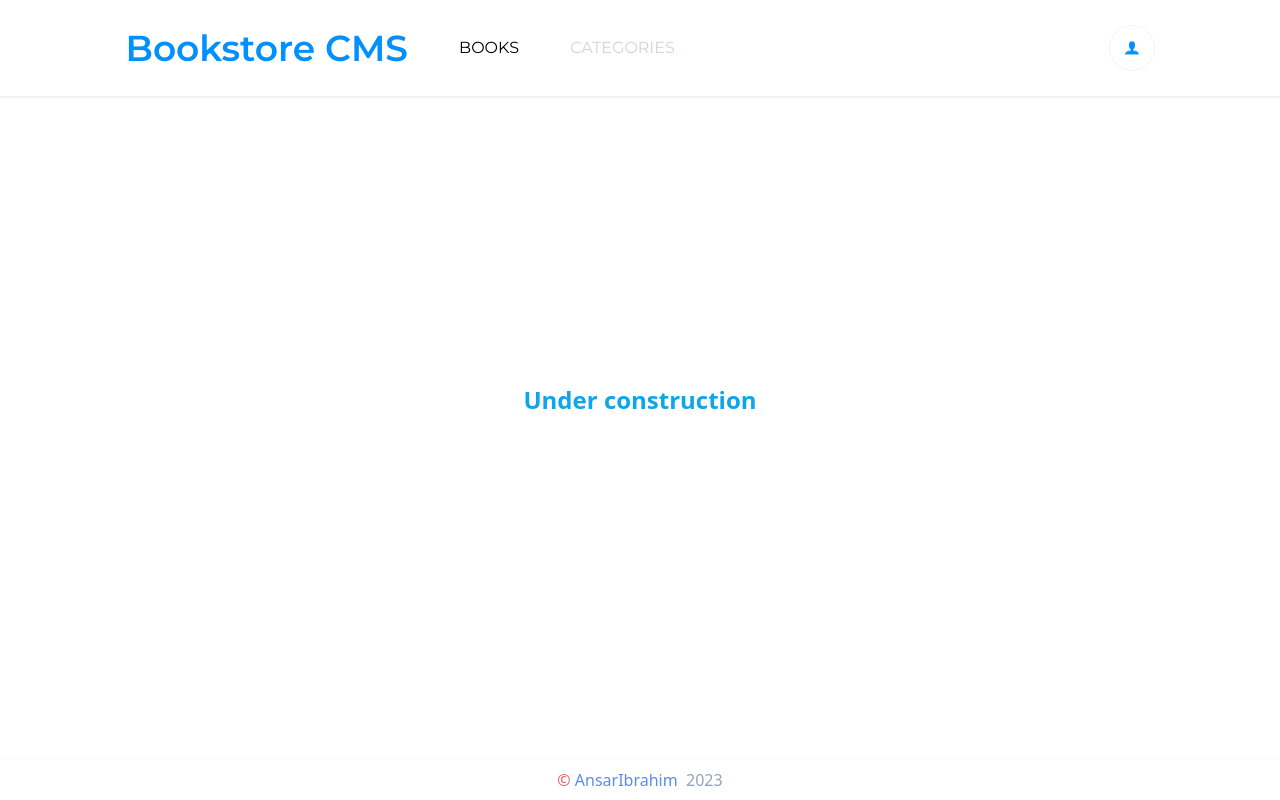
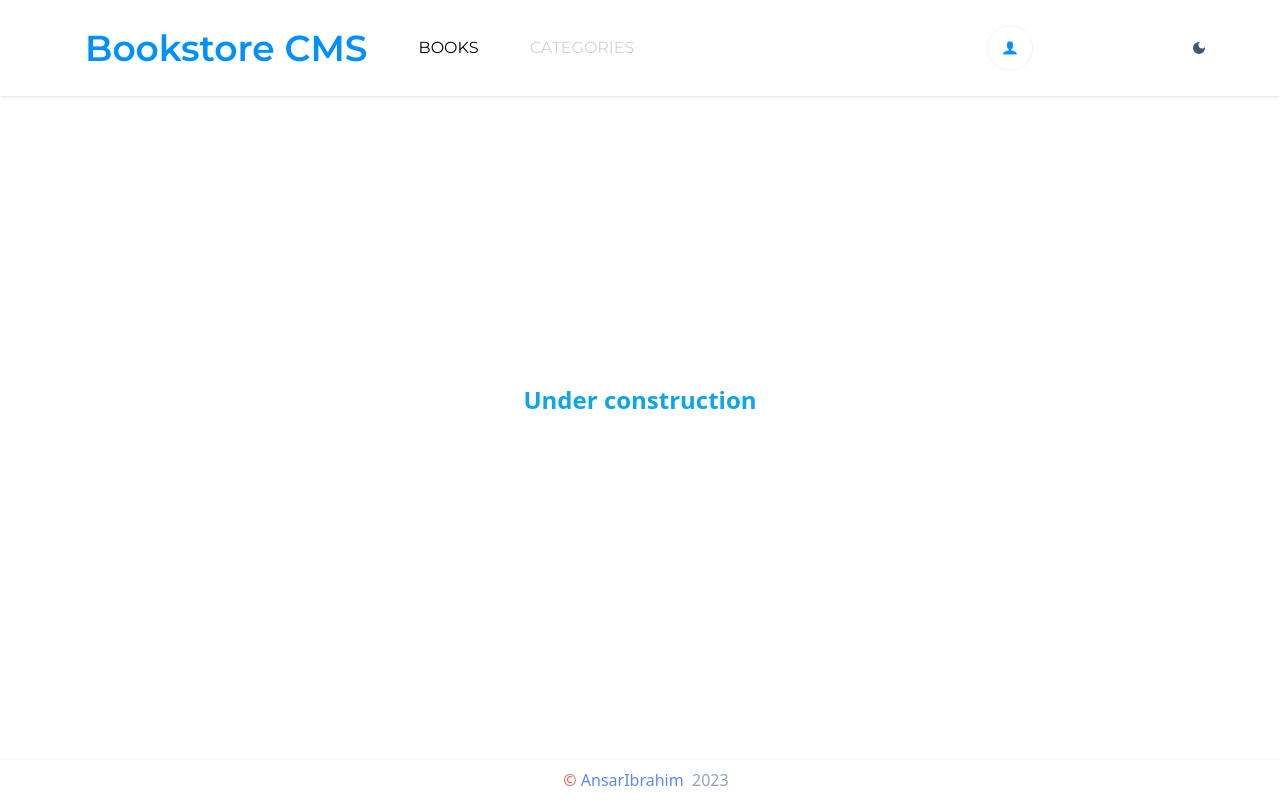
Before and after one commit to AnsarIbrahim/Bookstore, a React (Create React App) app: page /categories in a window 1280 px wide. Built offline with nearby package versions, Linux system fonts and the light colour scheme; a web font is replaced by a local one.

Commit message:
dark-mode 💡💡💡

```diff
--- a/src/components/Footer/Footer.jsx
+++ b/src/components/Footer/Footer.jsx
@@ -1,7 +1,13 @@
 import React from 'react';
+import { MdDarkMode } from 'react-icons/md';
 
 const Footer = () => (
-  <div className="fixed flex w-full h-10 items-center justify-center bg-white shadow sm:h-10 z-40 bottom-0">
+  <>
+    <div className="fixed flex w-full h-10 items-center justify-start bg-white shadow sm:h-10 z-40 bottom-0">
+      <div className=" pl-3">
+        <MdDarkMode className="sm:hidden items-center justify-start text-slate-700" />
+      </div>
+      <div className="w-full flex items-center justify-center">
         <span className="text-red-600/75">©</span>
     &nbsp;
         <a className="text-blue-600/75 hover:text-blue-600 transition ease-in-out delay-150 hover:-translate-y-1 hover:scale-110 duration-300 motion-reduce:transition-none motion-reduce:hover:transform-none" href="https://github.com/AnsarIbrahim">
@@ -12,6 +18,8 @@ const Footer = () => (
           2023
         </span>
       </div>
+    </div>
+  </>
 );
 
 export default Footer;
--- a/src/components/Navigation/Navigation.jsx
+++ b/src/components/Navigation/Navigation.jsx
@@ -1,6 +1,7 @@
 import React from 'react';
 import { Link } from 'react-router-dom';
 import { ImUser } from 'react-icons/im';
+import { MdDarkMode } from 'react-icons/md';
 import './navi.css';
 
 const Navigation = () => (
@@ -33,6 +34,9 @@ const Navigation = () => (
         <ImUser className="user-icon animate-bounce" />
       </a>
     </div>
+    <div>
+      <MdDarkMode className="sm:block hidden text-slate-600" />
+    </div>
   </div>
 );
 
```
Lines whose indentation alone changed are shown as unchanged.
